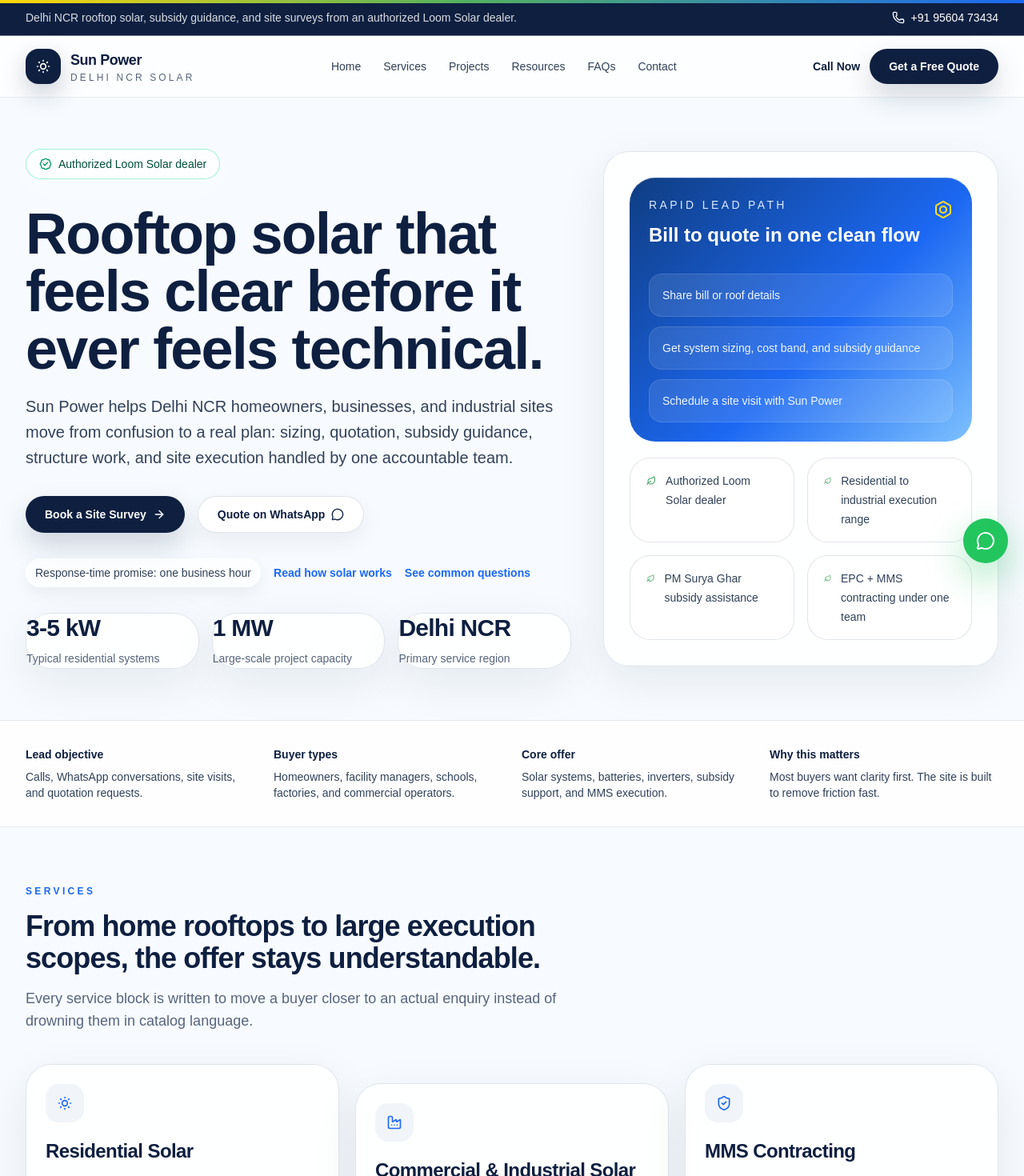
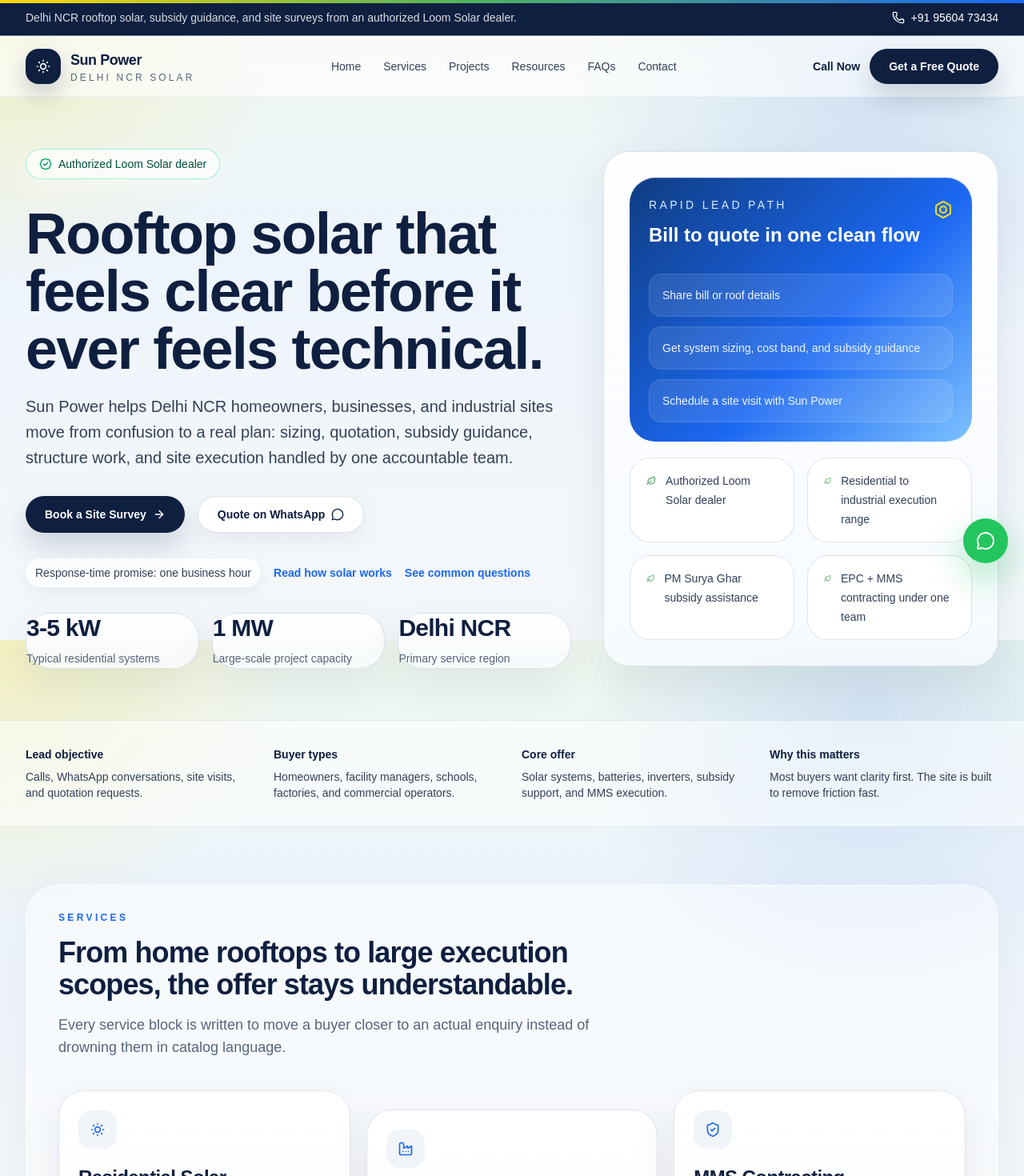
Before and after one commit to dhananjayvj/sunpower, a Next.js app: page / in a window 1280 px wide. Shown: the top 1470 px of the page at 80% size. Built offline with nearby package versions, Linux system fonts and the light colour scheme.

Commit message:
Refine site background and section framing

```diff
--- a/src/app/globals.css
+++ b/src/app/globals.css
@@ -6,11 +6,11 @@
 @import "@fontsource/ibm-plex-mono/500.css";
 
 :root {
-  --background: #f7fbff;
+  --background: #eef5ee;
   --foreground: #0e1f40;
   --muted: #56657d;
-  --border: rgba(113, 135, 170, 0.22);
-  --surface: rgba(255, 255, 255, 0.78);
+  --border: rgba(77, 108, 151, 0.18);
+  --surface: rgba(255, 255, 255, 0.72);
   --accent-green: #3da35a;
   --accent-yellow: #ffd60a;
   --accent-blue: #1c68f2;
@@ -40,9 +40,13 @@
 }
 
 body {
-  background: var(--background);
+  background:
+    radial-gradient(circle at top left, rgba(255, 214, 10, 0.2), transparent 24%),
+    radial-gradient(circle at 85% 12%, rgba(28, 104, 242, 0.14), transparent 28%),
+    linear-gradient(180deg, #eff7ef 0%, #edf4fb 38%, #f5f8fb 100%);
   color: var(--foreground);
   font-family: var(--font-sans), sans-serif;
+  background-attachment: fixed;
 }
 
 :focus-visible {
@@ -76,13 +80,17 @@
 }
 
 .card-panel {
-  @apply rounded-[2rem] border border-border bg-white/86 shadow-[0_18px_55px_rgba(15,23,42,0.08)] backdrop-blur-sm;
+  @apply rounded-[2rem] border border-border bg-[linear-gradient(180deg,rgba(255,255,255,0.92),rgba(248,251,255,0.8))] shadow-[0_18px_55px_rgba(15,23,42,0.08)] backdrop-blur-md;
 }
 
 .input-field {
   @apply w-full rounded-2xl border border-border bg-white px-4 py-3 text-base text-foreground outline-none ring-0 placeholder:text-slate-400 focus:border-accent-blue/50;
 }
 
+.section-shell {
+  @apply rounded-[2.5rem] border border-white/50 bg-white/46 shadow-[0_26px_80px_rgba(15,23,42,0.05)] backdrop-blur-sm;
+}
+
 summary::-webkit-details-marker {
   display: none;
 }
--- a/src/components/sunpower-site.tsx
+++ b/src/components/sunpower-site.tsx
@@ -94,6 +94,7 @@
     <main className="relative overflow-x-hidden">
       <ScrollProgress />
       <div className="absolute inset-x-0 top-0 -z-10 h-[38rem] bg-[radial-gradient(circle_at_top_left,_rgba(255,214,10,0.34),_transparent_35%),radial-gradient(circle_at_top_right,_rgba(24,99,242,0.22),_transparent_32%),linear-gradient(180deg,_#f7fbff_0%,_#eff6e8_55%,_#f8fafc_100%)]" />
+      <div className="pointer-events-none absolute inset-0 -z-10 bg-[linear-gradient(rgba(255,255,255,0.06)_1px,transparent_1px),linear-gradient(90deg,rgba(255,255,255,0.06)_1px,transparent_1px)] bg-[size:72px_72px] opacity-40" />
 
       <a
         href={contact.whatsappHref}
@@ -118,7 +119,7 @@
         </div>
       </div>
 
-      <header className="sticky top-0 z-30 border-b border-border/70 bg-white/78 backdrop-blur-xl">
+      <header className="sticky top-0 z-30 border-b border-border/70 bg-white/62 backdrop-blur-xl">
         <div className="mx-auto flex max-w-7xl items-center justify-between gap-6 px-4 py-4 sm:px-6 lg:px-8">
           <a href="#home" className="flex items-center gap-3">
             <div className="flex h-11 w-11 items-center justify-center rounded-2xl bg-foreground text-white shadow-[0_12px_30px_rgba(14,31,64,0.22)]">
@@ -268,7 +269,7 @@
         </div>
       </section>
 
-      <section className="border-y border-border/80 bg-white/88">
+      <section className="border-y border-border/70 bg-white/50 backdrop-blur-sm">
         <div className="mx-auto grid max-w-7xl gap-6 px-4 py-8 text-sm text-slate-700 sm:grid-cols-2 sm:px-6 lg:grid-cols-4 lg:px-8">
           <div>
             <p className="font-semibold text-foreground">Lead objective</p>
@@ -290,6 +291,7 @@
       </section>
 
       <section id="services" className="mx-auto max-w-7xl px-4 py-18 sm:px-6 lg:px-8">
+        <div className="section-shell px-6 py-8 sm:px-8 lg:px-10">
         <SectionHeading
           eyebrow="Services"
           title="From home rooftops to large execution scopes, the offer stays understandable."
@@ -333,6 +335,7 @@
               </motion.article>
             );
           })}
+        </div>
         </div>
       </section>
 
@@ -409,6 +412,7 @@
       </section>
 
       <section id="projects" className="mx-auto max-w-7xl px-4 py-18 sm:px-6 lg:px-8">
+        <div className="section-shell px-6 py-8 sm:px-8 lg:px-10">
         <SectionHeading
           eyebrow="Case studies"
           title="Case-study storytelling is in place, ready for client-approved numbers and project photos."
@@ -437,9 +441,10 @@
             </motion.article>
           ))}
         </div>
+        </div>
       </section>
 
-      <section id="resources" className="border-y border-border/80 bg-slate-50/72">
+      <section id="resources" className="border-y border-border/70 bg-[linear-gradient(180deg,rgba(232,242,251,0.72),rgba(244,249,241,0.66))] backdrop-blur-sm">
         <div className="mx-auto max-w-7xl px-4 py-18 sm:px-6 lg:px-8">
           <SectionHeading
             eyebrow="Resources"
@@ -467,6 +472,7 @@
       </section>
 
       <section className="mx-auto max-w-7xl px-4 py-18 sm:px-6 lg:px-8">
+        <div className="section-shell px-6 py-8 sm:px-8 lg:px-10">
         <SectionHeading
           eyebrow="Reviews"
           title="Real customer reviews should be imported, not invented."
@@ -494,6 +500,7 @@
             </motion.blockquote>
           ))}
         </div>
+        </div>
       </section>
 
       <section id="faq" className="mx-auto max-w-7xl px-4 py-4 sm:px-6 lg:px-8">
@@ -520,6 +527,7 @@
       </section>
 
       <section id="contact" className="mx-auto max-w-7xl px-4 py-18 sm:px-6 lg:px-8">
+        <div className="section-shell px-6 py-8 sm:px-8 lg:px-10">
         <div className="grid gap-6 lg:grid-cols-[0.92fr_1.08fr]">
           <Reveal className="card-panel p-7 sm:p-8">
             <SectionHeading
@@ -634,6 +642,7 @@
             </button>
           </motion.form>
         </div>
+        </div>
       </section>
 
       <section className="mx-auto max-w-7xl px-4 pb-18 sm:px-6 lg:px-8">
```
